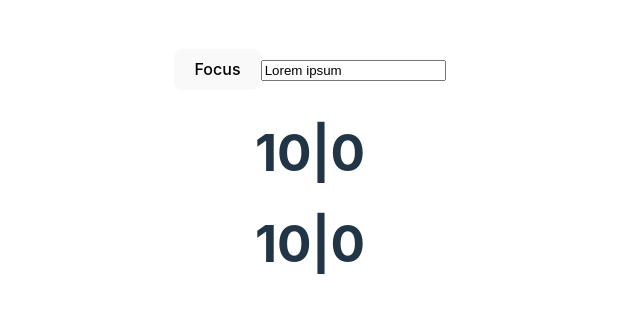
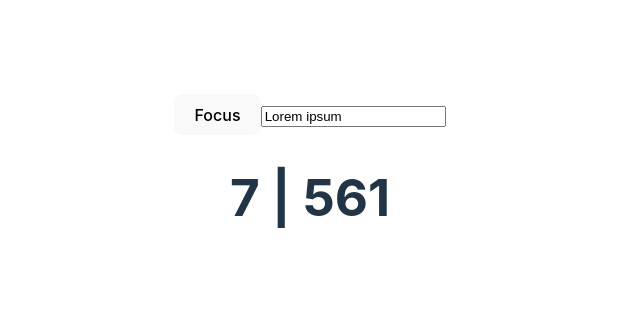
Before and after one commit to MagdalenaTyminska/React-test, a React (Vite) app: page / in a window 1280 px wide. Shown: the part 223-536 px from the top of the page, without its empty margins (330-970 px from the left). Built offline with nearby package versions, Linux system fonts and the light colour scheme.

Commit message:
OneTimeRef

```diff
--- a/src/App.tsx
+++ b/src/App.tsx
@@ -1,8 +1,7 @@
 import { useRef } from 'react';
 import './App.scss';
 import { LimitedForwarded, PartialHTMLInputElement } from './LimitedForwarded';
-import { CounterRef } from './CounterRef';
-import { CounterLet } from './CounterLet';
+import { OneTimeRef } from './OneTimeRef';
 
 export const App = () => {
 	const inputRef = useRef<PartialHTMLInputElement>(null);
@@ -15,8 +14,7 @@ export const App = () => {
 		<>
 			<button onClick={handleClick}>Focus</button>
 			<LimitedForwarded value='Lorem ipsum' ref={inputRef} />
-			<CounterRef value={10} />
-			<CounterLet value={10} />
+			<OneTimeRef />
 		</>
 	);
 };
--- /dev/null
+++ b/src/OneTimeRef.tsx
@@ -0,0 +1,33 @@
+import { useEffect, useRef, useState } from 'react';
+
+const getRandomValue = () => {
+	const random = Math.round(Math.random() * 1000);
+	console.log('generating', random);
+	return random;
+};
+
+export const OneTimeRef = () => {
+	const value = useRef<number | null>(null);
+	if (value.current === null) {
+		value.current = getRandomValue();
+	}
+	// dzięki if funkcaj wywołu się tylko raz
+
+	const [counter, setCounter] = useState(0);
+
+	useEffect(() => {
+		const interval = setInterval(() => {
+			setCounter((prevCounter) => prevCounter + 1);
+		}, 1000);
+
+		return () => {
+			clearInterval(interval);
+		};
+	}, []);
+
+	return (
+		<h1>
+			{counter} | {value.current}
+		</h1>
+	);
+};
```
